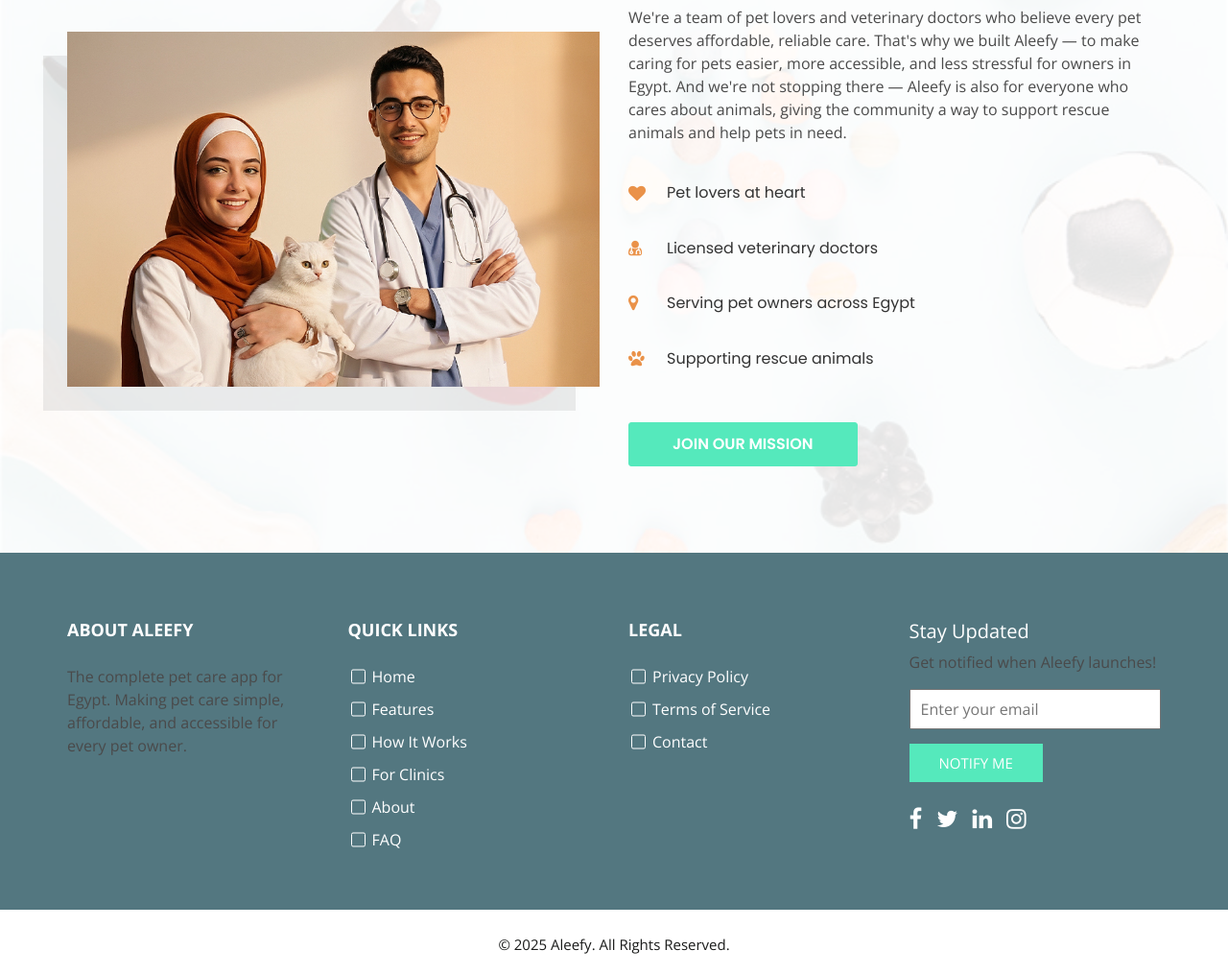
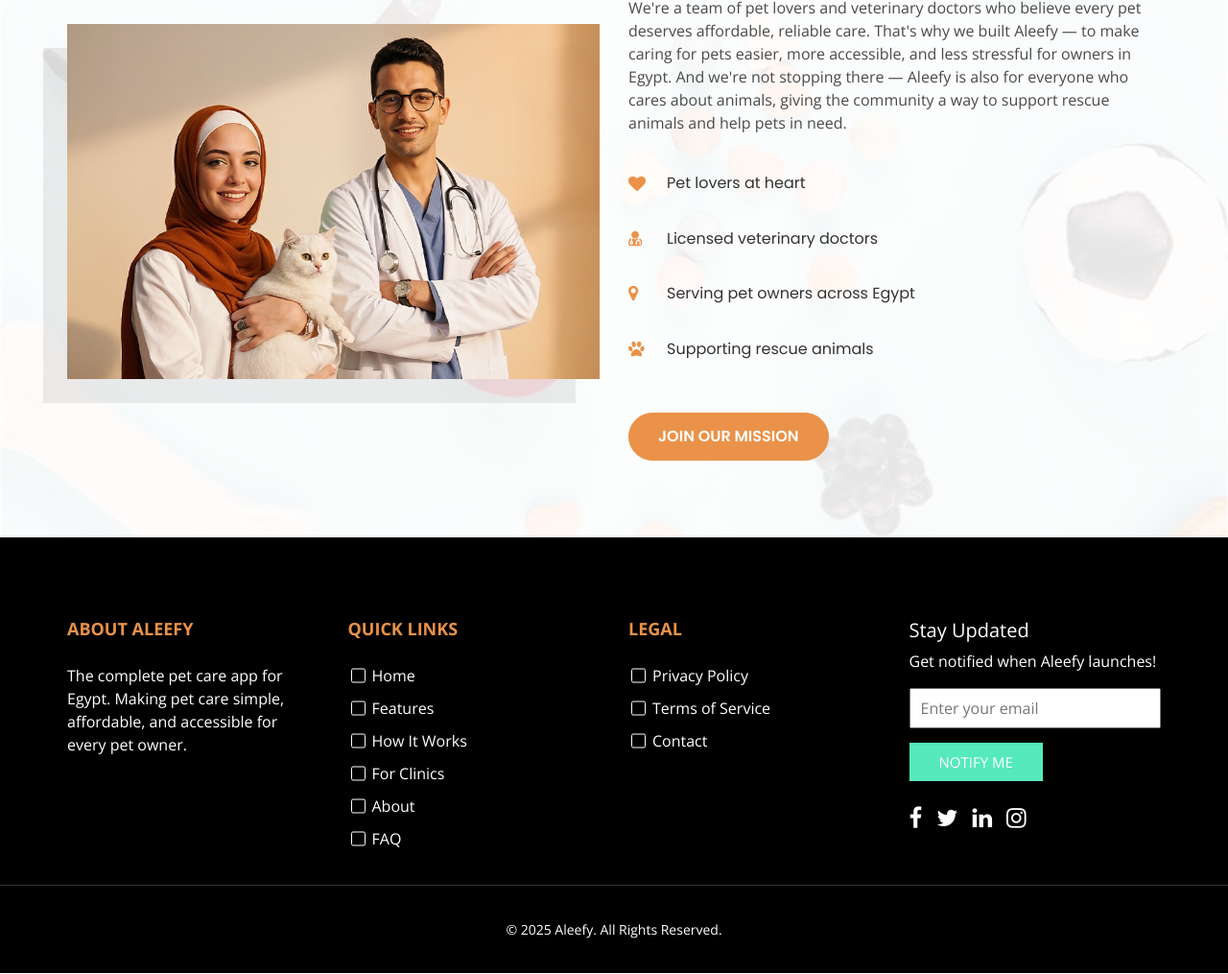
Before and after one commit to Ayasser233/aleefyApplanding, a plain HTML site: page about.html in a window 1280 px wide. Shown: the part 220-1235 px from the top of the page at 96% size. Drawn offline with nearby package versions, Linux system fonts and the light colour scheme; a script that the page names is missing.

Commit message:
Enhance styling for about section and update footer HTML for accessibility

```diff
--- a/css/style.css
+++ b/css/style.css
@@ -545,6 +545,11 @@ a:focus {
   color: #55e9bc;
 }
 
+.about_section {
+  background-color: #ffffff;
+  padding: 80px 0;
+}
+
 .about_section .row {
   -webkit-box-align: center;
       -ms-flex-align: center;
@@ -561,20 +566,24 @@ a:focus {
 
 .about_section .detail-box a {
   display: inline-block;
-  padding: 10px 45px;
-  background-color: #55e9bc;
+  padding: 12px 30px;
+  background-color: #EA9249;
   color: #ffffff;
   -webkit-transition: all 0.3s;
   transition: all 0.3s;
-  border: 1px solid #55e9bc;
-  border-radius: 3px;
+  border: 1px solid #EA9249;
+  border-radius: 25px;
   text-transform: uppercase;
   margin-top: 15px;
+  font-weight: 600;
+  text-decoration: none;
 }
 
 .about_section .detail-box a:hover {
-  background-color: transparent;
-  color: #55e9bc;
+  background-color: #d8834a;
+  color: #ffffff;
+  transform: translateY(-2px);
+  box-shadow: 0 4px 15px rgba(234, 146, 73, 0.3);
 }
 
 .about_section .img-box img {
@@ -803,11 +812,17 @@ a:focus {
 }
 
 /* info section */
-.info_section {
-  position: relative;
-  background-color: #537780;
-  color: #ffffff;
-  font-family: "Open Sans", sans-serif;
+/* Info section contact items styling */
+.info_section .contact_items {
+  margin-bottom: 40px;
+}
+
+.info_section h6 {
+  color: #EA9249;
+  font-weight: bold;
+  text-transform: uppercase;
+  font-size: 18px;
+  margin-bottom: 25px;
 }
 
 .info_section .contact_items .item {
@@ -927,32 +942,52 @@ a:focus {
 }
 
 /* end info section */
+/* Combined info and footer section */
+.info_section {
+  position: relative;
+  background-color: #000000;
+  color: #ffffff;
+  font-family: "Open Sans", sans-serif;
+  padding: 60px 0 20px 0;
+}
+
 /* footer section*/
 .footer_section {
-  display: -webkit-box;
-  display: -ms-flexbox;
-  display: flex;
-  -webkit-box-orient: vertical;
-  -webkit-box-direction: normal;
-      -ms-flex-direction: column;
-          flex-direction: column;
-  -webkit-box-pack: center;
-      -ms-flex-pack: center;
-          justify-content: center;
+  background-color: #000000;
+  color: #ffffff;
   font-family: "Open Sans", sans-serif;
+  padding: 20px 0;
+  border-top: 1px solid #333;
 }
 
 .footer_section p {
-  color: #1a1b1a;
+  color: #ffffff !important;
   margin: 0;
-  padding: 25px 0 20px 0;
+  padding: 15px 0;
   margin: 0 auto;
   text-align: center;
-  font-size: 15px;
+  font-size: 14px;
+  font-weight: 400;
+}
+
+#footer-copyright {
+  color: #ffffff !important;
+}
+
+#about-description,
+#notification-text {
+  color: #ffffff !important;
 }
 
 .footer_section a {
-  color: #1a1b1a;
+  color: #ffffff;
+  text-decoration: none;
+  transition: color 0.3s ease;
+}
+
+.footer_section a:hover {
+  color: #EA9249;
+  text-decoration: none;
 }
 
 /* Aleefy Custom Styles */
--- a/includes/footer.html
+++ b/includes/footer.html
@@ -7,7 +7,7 @@
           <h6>
             About Aleefy
           </h6>
-          <p>
+          <p id="about-description">
             The complete pet care app for Egypt. Making pet care simple, affordable, and accessible for every pet owner.
           </p>
         </div>
@@ -61,7 +61,7 @@
             <h5>
               Stay Updated
             </h5>
-            <p>Get notified when Aleefy launches!</p>
+            <p id="notification-text">Get notified when Aleefy launches!</p>
             <form action="#">
               <input type="email" placeholder="Enter your email">
               <button>
```
